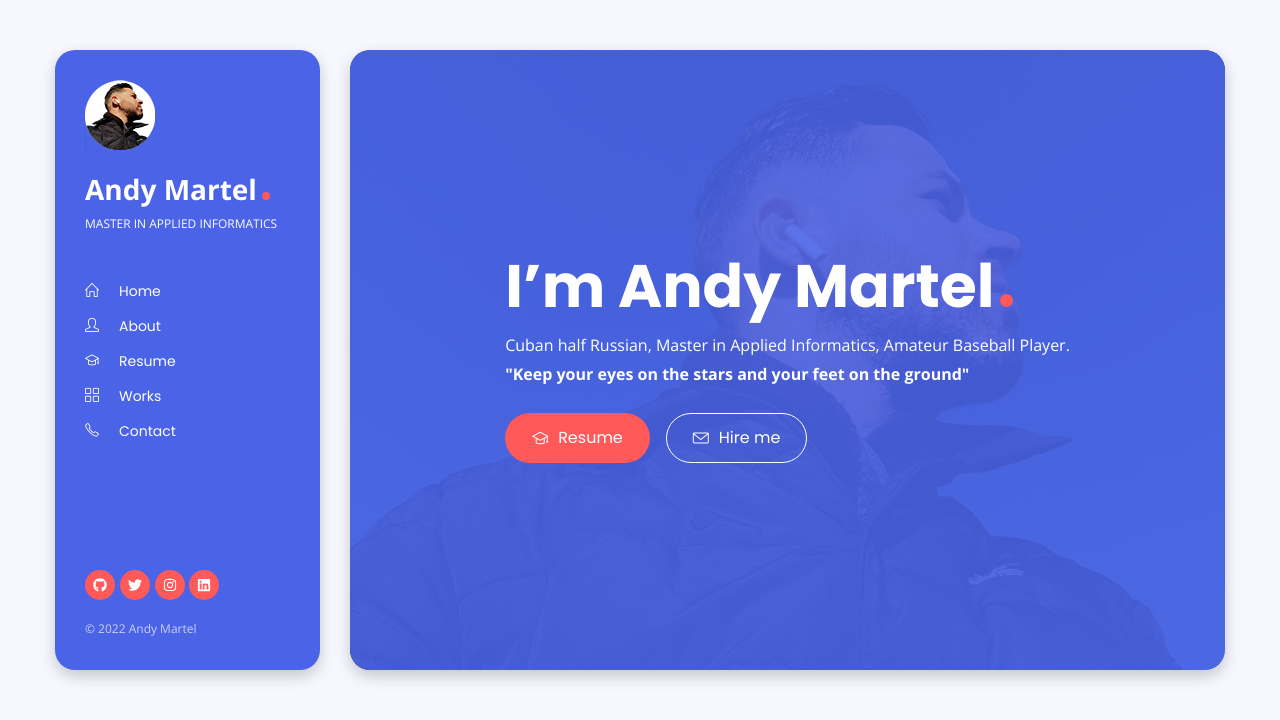
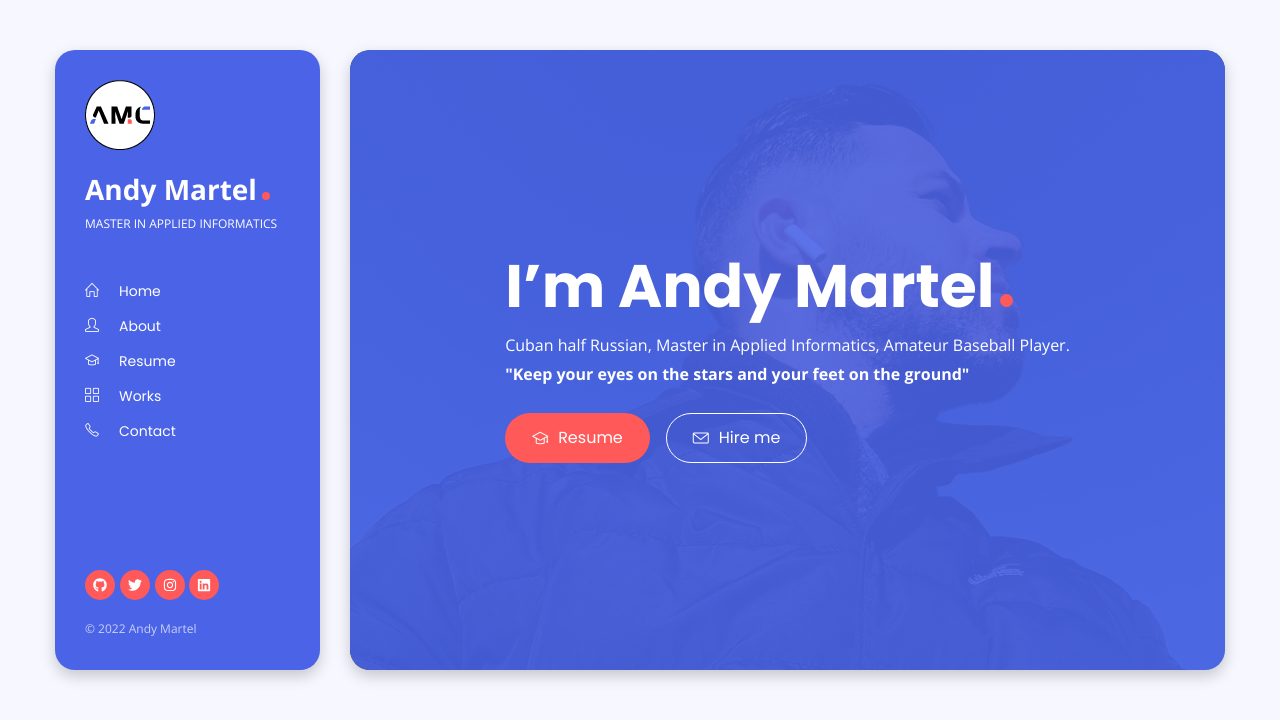
Before and after one commit to aymartel/amc-app, a React (Create React App) app: page / in a window 1280 px wide. Shown: the top 720 px of the page. Built offline with nearby package versions, Linux system fonts and the light colour scheme.

Commit message:
change icon

```diff
--- a/src/components/Layout/Header.jsx
+++ b/src/components/Layout/Header.jsx
@@ -11,7 +11,7 @@ import {
 const headerData = {
   name: "Andy Martel",
   designation: "Master in Applied Informatics",
-  imageThumb: "/images/logo.png",
+  imageThumb: "/images/favicon.png",
   imageFavicon: "/images/favicon.png",
   social: {
     github: "https://github.com/aymartel",
--- a/src/components/Layout/Header2.jsx
+++ b/src/components/Layout/Header2.jsx
@@ -10,7 +10,7 @@ import {
 const headerData = {
   name: "Andy Martel",
   designation: "Master in Applied Informatics",
-  imageThumb: "/images/logo.png",
+  imageThumb: "/images/favicon.png",
   imageFavicon: "/images/favicon.png",
   social: {
     github: "https://github.com/aymartel",
```
